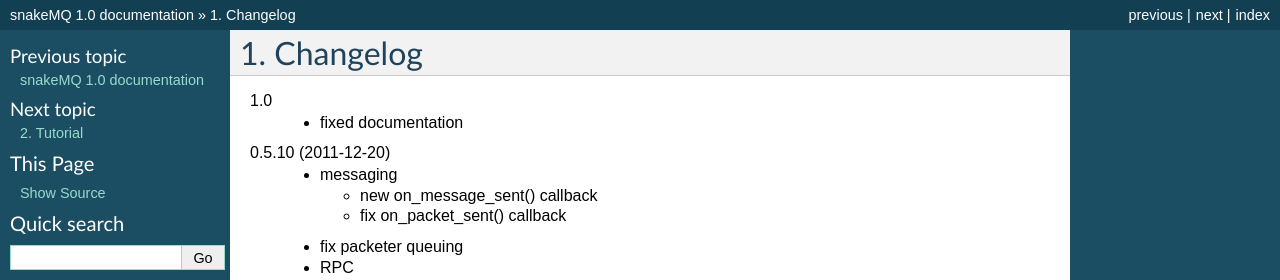
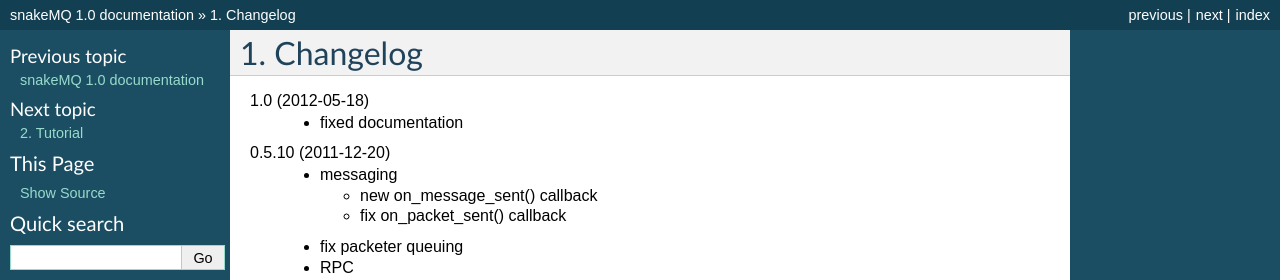
Before and after one commit to dsiroky/snakemq, a Sphinx documentation site: the page built from doc/sphinx/source/changelog.rst, in a window 1280 px wide. Shown: the top 280 px of the page. Built offline with Sphinx 7.4.7, drawn with Linux system fonts in a browser that asks for light colours.

Commit message:
doc fixes
- date of 1.0 release
- copyright year fix

```diff
--- a/doc/sphinx/source/changelog.rst
+++ b/doc/sphinx/source/changelog.rst
@@ -1,6 +1,6 @@
 Changelog
 =========
-1.0
+1.0 (2012-05-18)
   * fixed documentation
 
 0.5.10 (2011-12-20)
```
Also changed, not shown: LICENSE.txt.
